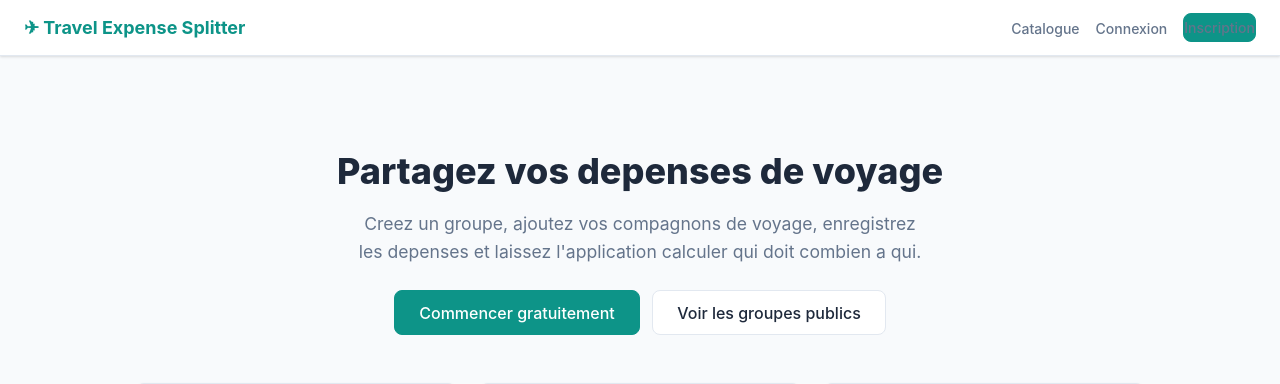
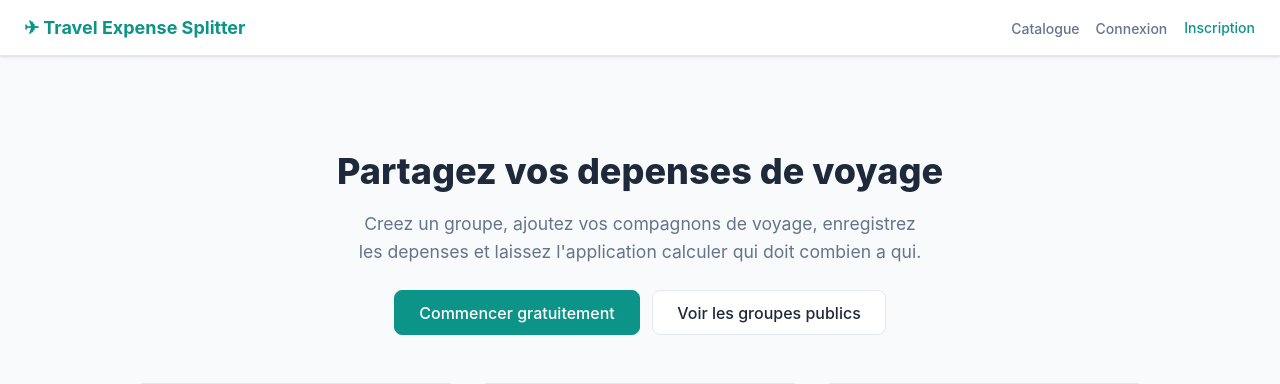
Before and after one commit to Bix64640/Travel-Expense-Splitter, a PHP site: page /php-app/ in a window 1280 px wide. Shown: the top 384 px of the page. Run offline with PHP 8.4, Linux system fonts and the light colour scheme.

Commit message:
Modif header style

```diff
--- a/php-app/style.css
+++ b/php-app/style.css
@@ -73,6 +73,19 @@ a:hover { color: var(--color-primary-dk); text-decoration: underline; }
 }
 .navbar-nav a:hover { color: var(--color-primary); text-decoration: none; }
 .navbar-nav .active { color: var(--color-primary); border-bottom: 2px solid var(--color-primary); }
+
+/* Header signup button: remove green background so text is clearly visible */
+.navbar a.btn.btn-primary {
+    background: transparent !important;
+    color: var(--color-primary) !important;
+    border-color: transparent !important;
+    box-shadow: none !important;
+}
+.navbar a.btn.btn-primary::before,
+.navbar a.btn.btn-primary::after {
+    display: none !important;
+    content: none !important;
+}
 
 .badge {
     display: inline-flex;
```
